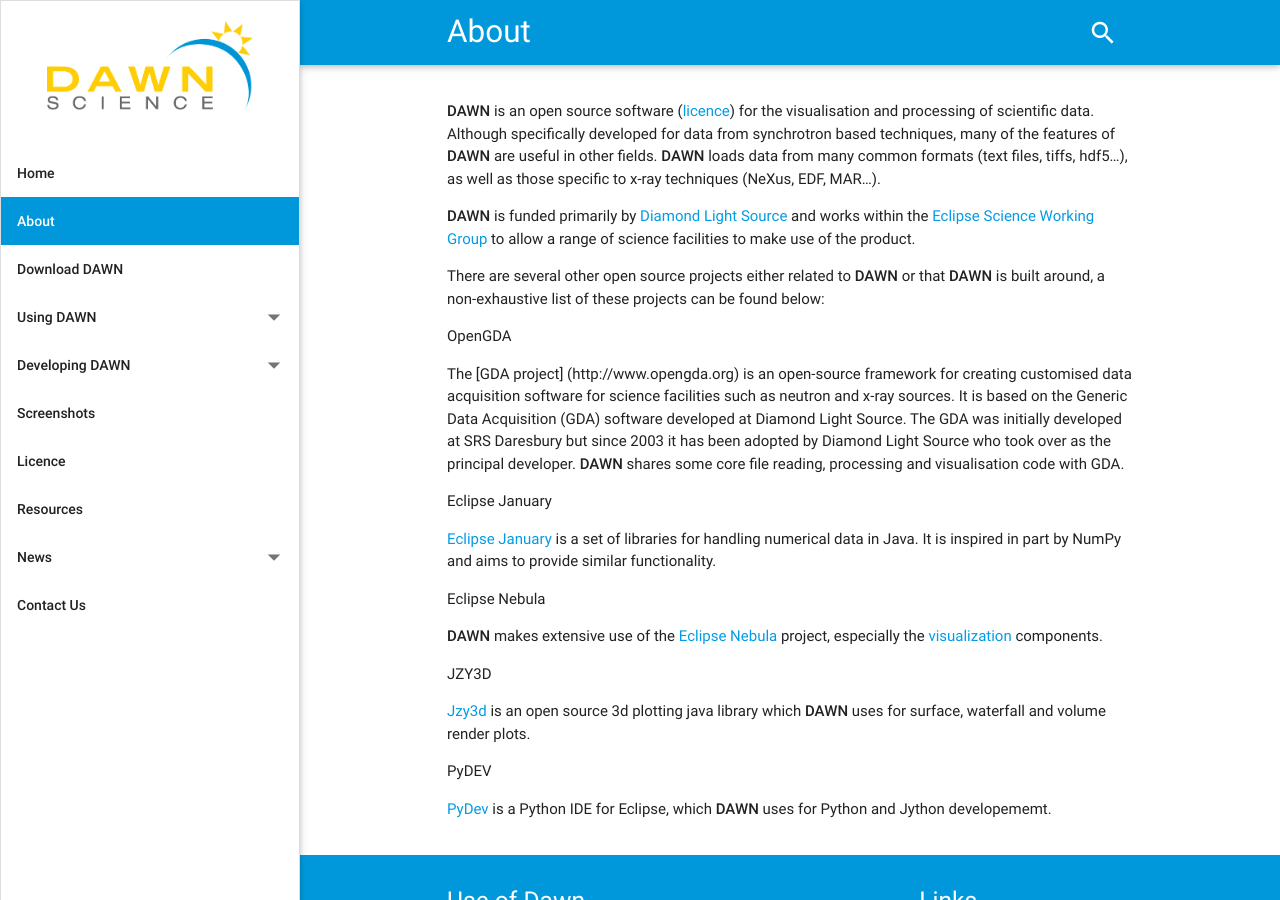
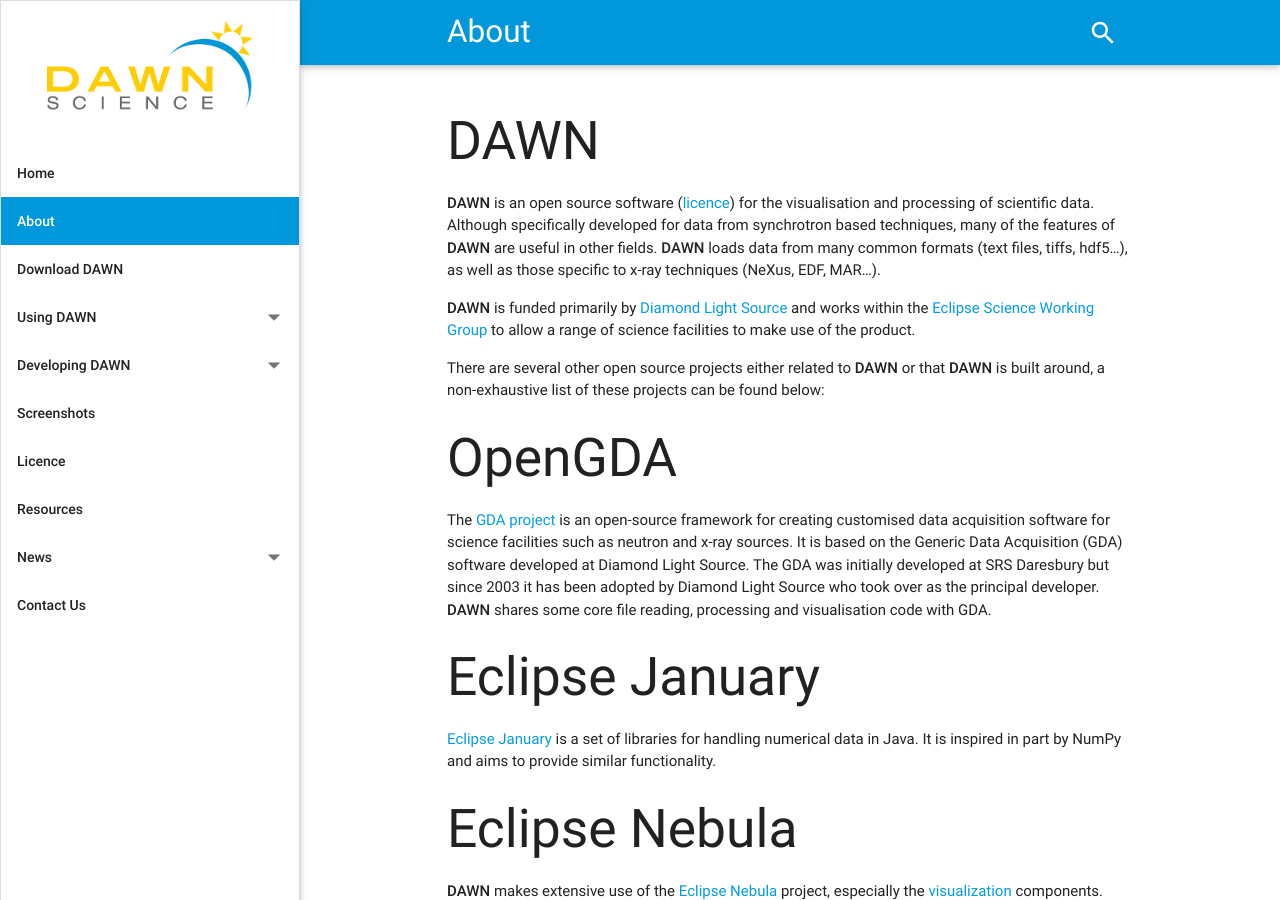
Before and after one commit to DawnScience/dawn-website, a Jekyll site: the page built from _pages/01_about.md, in a window 1280 px wide and 900 px high. Built offline with Jekyll 4.4.1, drawn with Linux system fonts in a browser that asks for light colours; nearby versions of some CDN libraries.

Commit message:
update about page formatting

```diff
--- a/_pages/01_about.md
+++ b/_pages/01_about.md
@@ -2,6 +2,8 @@
 title: About
 permalink: /about/
 ---
+
+## DAWN
 
 **DAWN** is an open source software ([licence](http://www.dawnsci.org/licence)) for the visualisation and processing of scientific data. Although specifically developed for data from synchrotron based techniques, many of the features of **DAWN** are useful in other fields. **DAWN** loads data from many common formats (text files, tiffs, hdf5...), as well as those specific to x-ray techniques (NeXus, EDF, MAR...).
 
@@ -9,22 +11,22 @@
 
 There are several other open source projects either related to **DAWN** or that **DAWN** is built around, a non-exhaustive list of these projects can be found below:
 
-OpenGDA
+## OpenGDA
 
-The [GDA project] (http://www.opengda.org) is an open-source framework for creating customised data acquisition software for science facilities such as neutron and x-ray sources. It is based on the Generic Data Acquisition (GDA) software developed at Diamond Light Source. The GDA was initially developed at SRS Daresbury but since 2003 it has been adopted by Diamond Light Source who took over as the principal developer. **DAWN** shares some core file reading, processing and visualisation code with GDA.
+The [GDA project](http://www.opengda.org) is an open-source framework for creating customised data acquisition software for science facilities such as neutron and x-ray sources. It is based on the Generic Data Acquisition (GDA) software developed at Diamond Light Source. The GDA was initially developed at SRS Daresbury but since 2003 it has been adopted by Diamond Light Source who took over as the principal developer. **DAWN** shares some core file reading, processing and visualisation code with GDA.
 
-Eclipse January
+## Eclipse January
 
 [Eclipse January](https://www.eclipse.org/january) is a set of libraries for handling numerical data in Java. It is inspired in part by NumPy and aims to provide similar functionality.
 
-Eclipse Nebula
+## Eclipse Nebula
 
 **DAWN** makes extensive use of the [Eclipse Nebula](https://www.eclipse.org/nebula/) project, especially the [visualization](https://www.eclipse.org/nebula/widgets/visualization/visualization.php) components.
 
-JZY3D
+## JZY3D
 
 [Jzy3d](http://jzy3d.org) is an open source 3d plotting java library which **DAWN** uses for surface, waterfall and volume render plots.
 
-PyDEV
+## PyDEV
 
 [PyDev](http://www.pydev.org) is a Python IDE for Eclipse, which **DAWN** uses for Python and Jython developememt.
```
